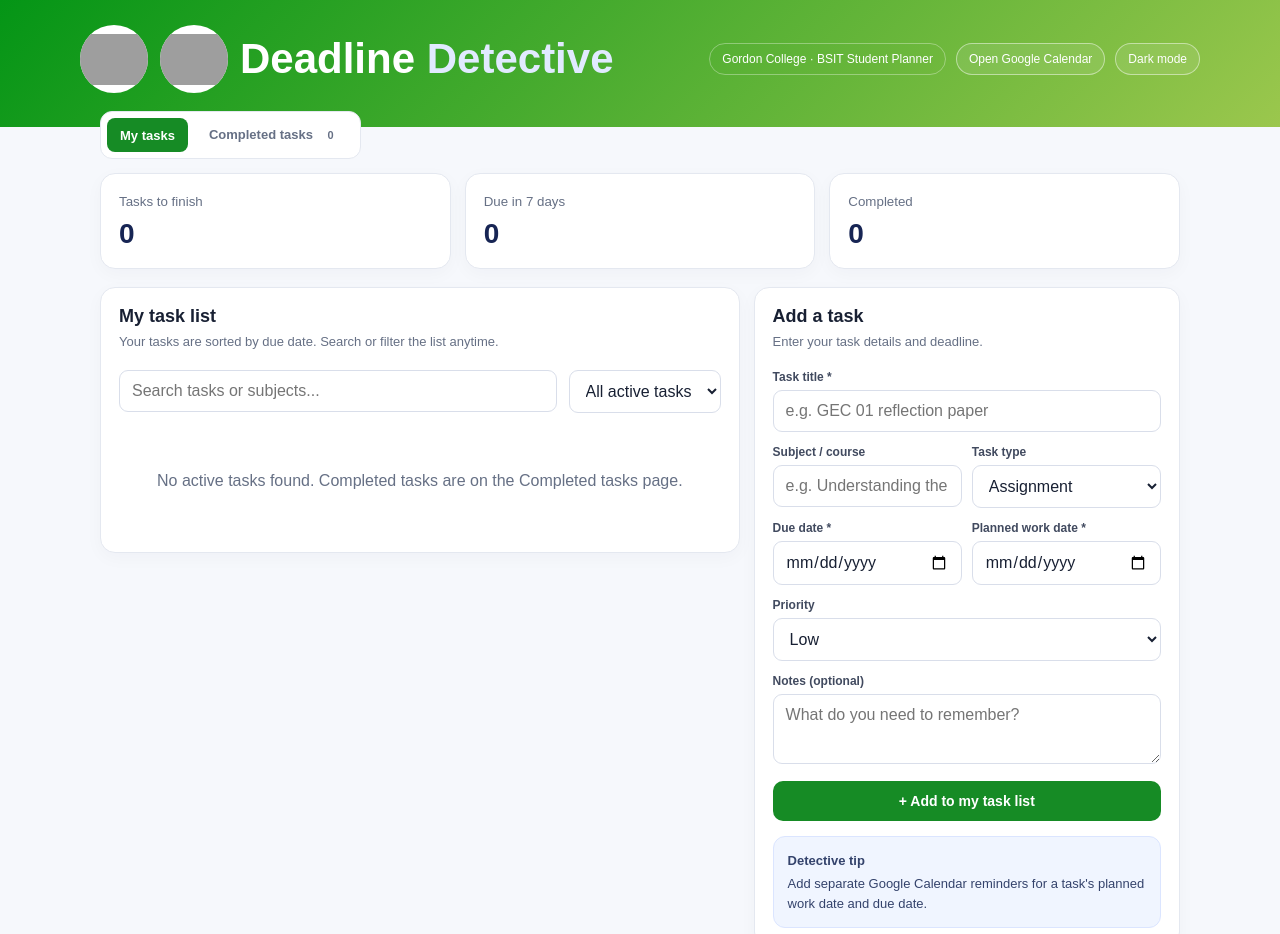
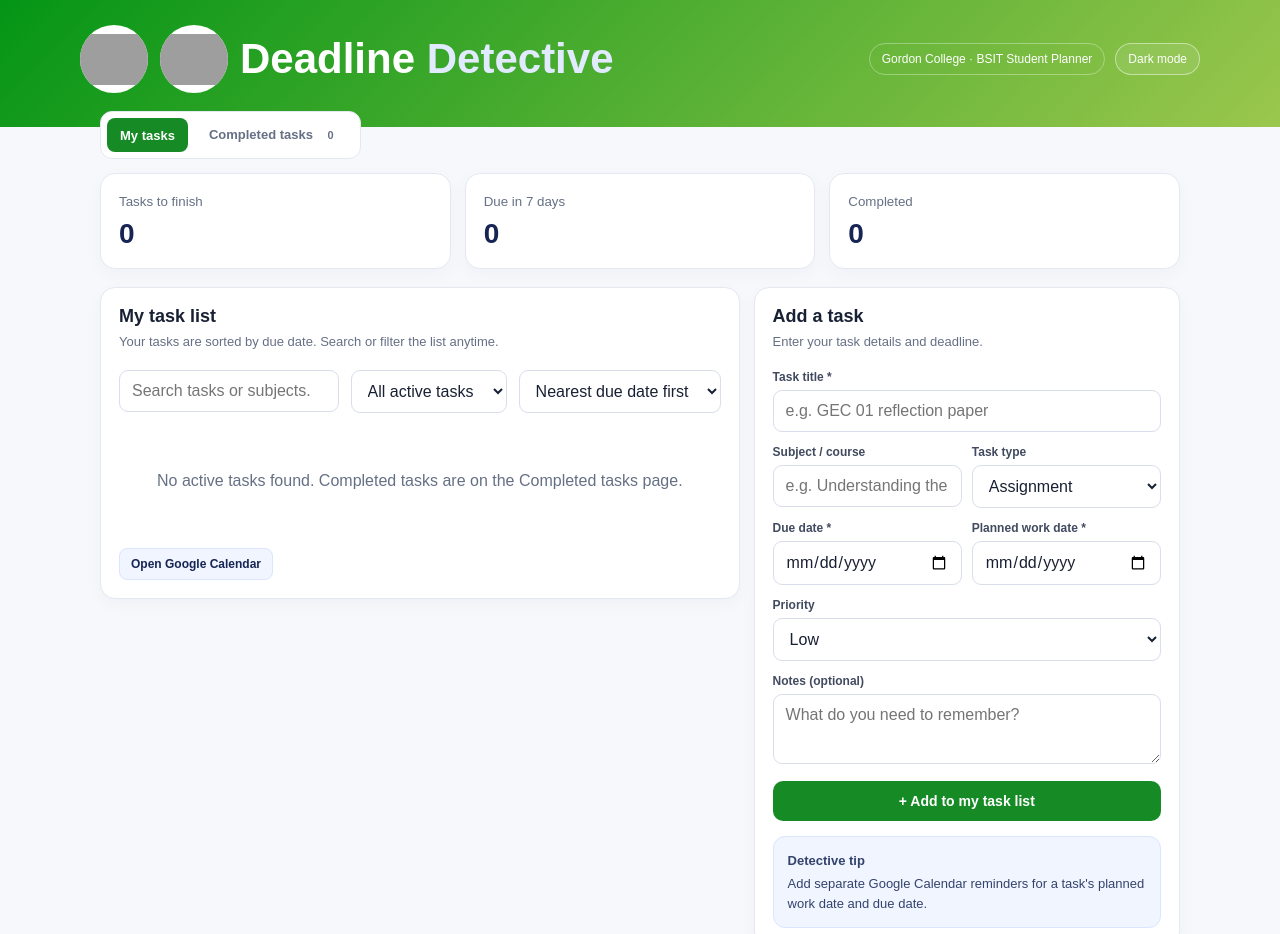
Before and after one commit to jzarport-czar/Group-3-ITC, a plain HTML site: page index.html in a window 1280 px wide. Shown: the top 934 px of the page. Drawn offline with Linux system fonts and the light colour scheme; grey boxes are pictures that could not be loaded.

Commit message:
added more features2

```diff
--- a/index.html
+++ b/index.html
@@ -22,12 +22,6 @@
         </div>
         <div class="header-actions">
           <div class="tag">Gordon College · BSIT Student Planner</div>
-          <a
-            class="theme-btn calendar-home-btn"
-            href="https://calendar.google.com/"
-            target="_blank"
-            rel="noopener"
-          >Open Google Calendar</a>
           <button id="themeToggle" class="theme-btn" type="button" aria-label="Switch to dark mode">Dark mode</button>
         </div>
       </div>
@@ -73,9 +67,21 @@
             <select id="filter" aria-label="Filter tasks">
               <option value="all">All active tasks</option>
               <option value="high">High priority</option>
+              <option value="medium">Medium priority</option>
+              <option value="low">Low priority</option>
+            </select>
+            <select id="sort" aria-label="Sort tasks by due date">
+              <option value="nearest">Nearest due date first</option>
+              <option value="farthest">Farthest due date first</option>
             </select>
           </div>
           <div id="taskList" class="task-list"></div>
+          <a
+            class="calendar-btn task-calendar-home"
+            href="https://calendar.google.com/"
+            target="_blank"
+            rel="noopener"
+          >Open Google Calendar</a>
         </section>
 
         <aside id="addTaskPanel" class="panel">
--- a/script.js
+++ b/script.js
@@ -38,12 +38,16 @@ function showTasks() {
   get("completedNavCount").textContent = completed.length;
 
   let shownTasks = (currentView === "completed" ? completed : unfinished.filter(task =>
-    filter === "all" || (filter === "high" && task.priority === "High")
+    filter === "all" || task.priority.toLowerCase() === filter
   )).filter(task =>
     (task.title + task.subject).toLowerCase().includes(search)
   );
 
-  shownTasks.sort((a, b) => a.due.localeCompare(b.due));
+  if (currentView === "active" && get("sort").value === "farthest") {
+    shownTasks.sort((a, b) => b.due.localeCompare(a.due));
+  } else {
+    shownTasks.sort((a, b) => a.due.localeCompare(b.due));
+  }
 
   if (shownTasks.length === 0) {
     list.innerHTML = currentView === "completed"
@@ -125,6 +129,7 @@ get("completedTasksNav").addEventListener("click", function() {
 
 get("search").addEventListener("input", showTasks);
 get("filter").addEventListener("change", showTasks);
+get("sort").addEventListener("change", showTasks);
 
 // Set priority automatically based on task type
 function setSuggestedPriority() {
--- a/style.css
+++ b/style.css
@@ -297,6 +297,10 @@ textarea {
   gap: 8px;
 }
 
+.task-calendar-home {
+  margin-top: 14px;
+}
+
 .empty {
   padding: 28px 12px;
   color: var(--muted);
@@ -411,11 +415,6 @@ footer {
   cursor: pointer;
 }
 
-.calendar-home-btn {
-  display: inline-block;
-  text-decoration: none;
-}
-
 .theme-btn:hover {
   background: #ffffff30;
 }
```
